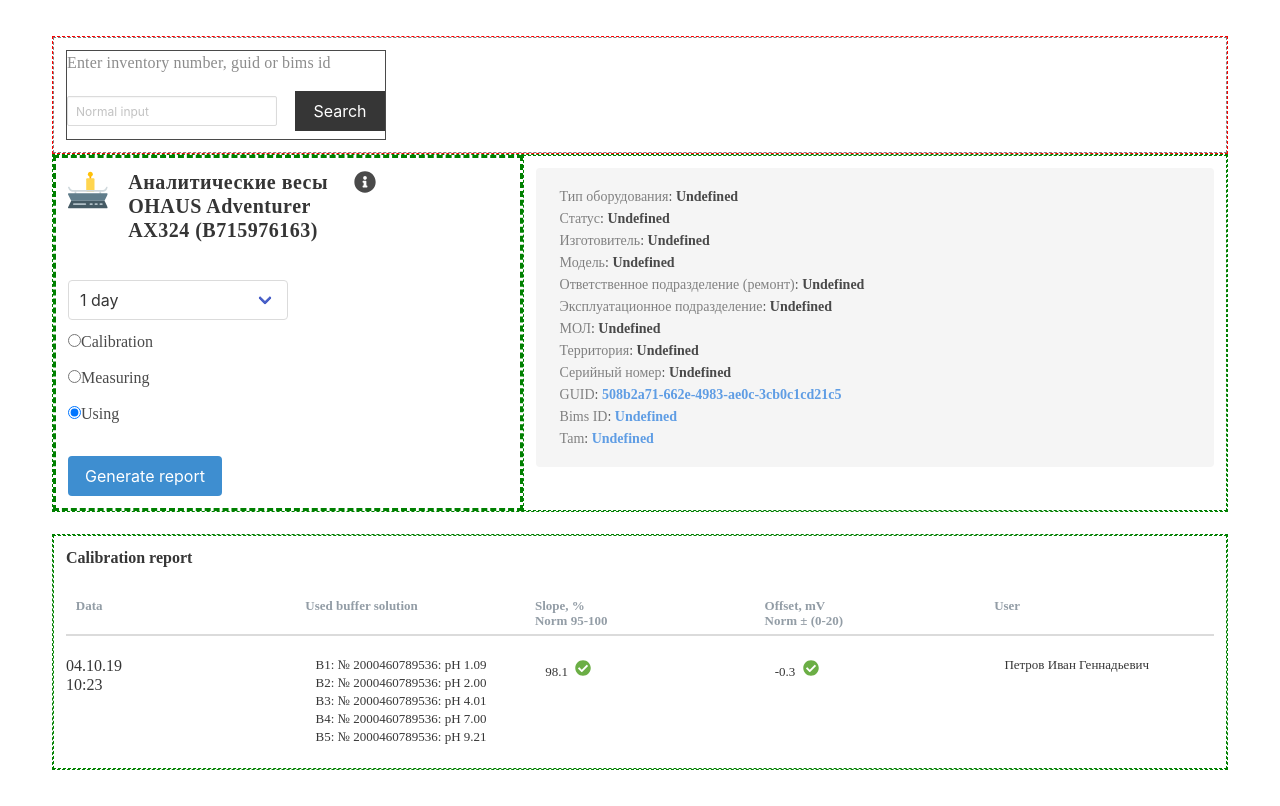
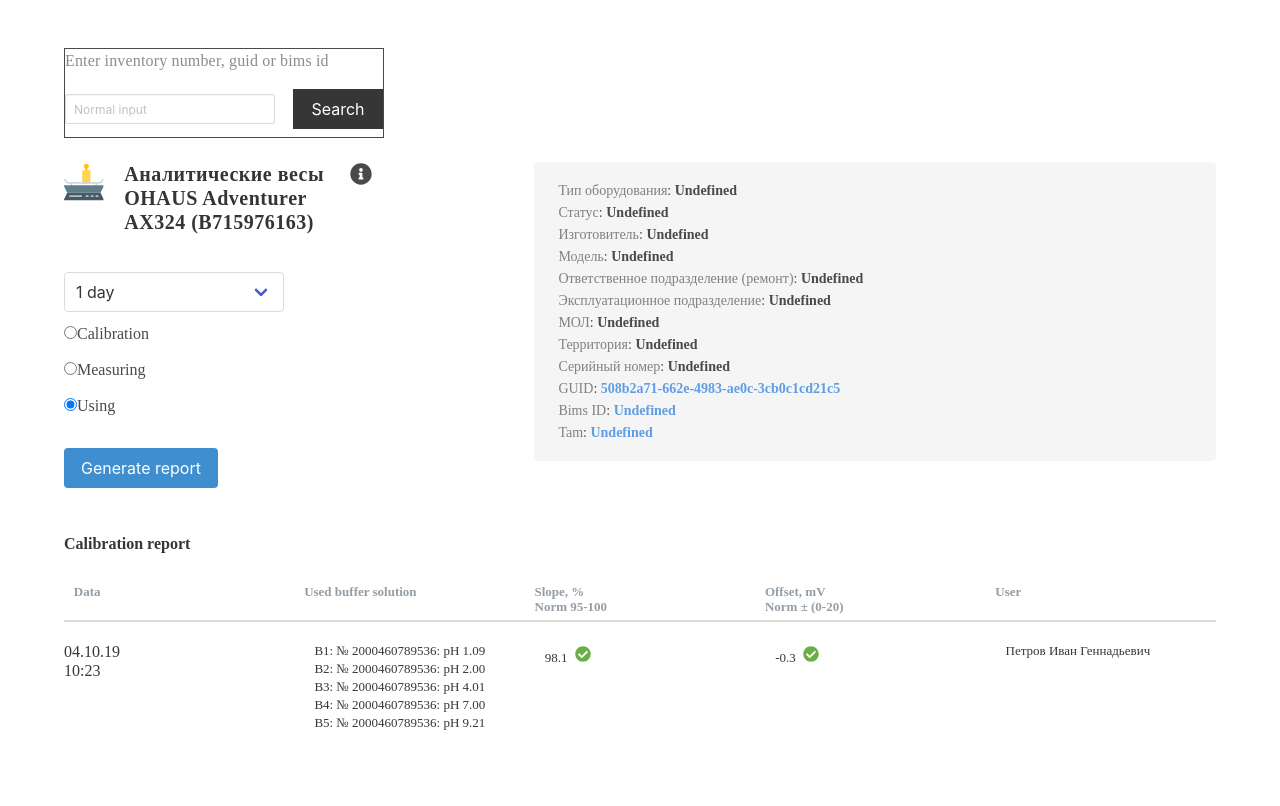
Before and after one commit to shutemov/biocad-test-task, a Vue app in the folder instrument-calibration-report-page/: page / in a window 1280 px wide. Built offline with nearby package versions, Linux system fonts and the light colour scheme; a web font is replaced by a local one; what bulma-checkradio, bulma-tooltip would draw is missing.

Commit message:
Update InsrumentCalibrationReportPage.vue
Minor styles fixes.
Added store getter for getting found devices from head/FilterDevices.vue

```diff
--- a/instrument-calibration-report-page/src/components/InsrumentCalibrationReportPage.vue
+++ b/instrument-calibration-report-page/src/components/InsrumentCalibrationReportPage.vue
@@ -2,16 +2,16 @@
     <div class="container" id="main-container">
 
         <!--       HEAD BLOCK        -->
-        <div class="columns" style="border: 1px dashed red;">
-            <div class="column" style="border: 1px dashed gray;">
+        <div class="columns">
+            <div class="column">
                 <filter-devices></filter-devices>
             </div>
         </div>
 
         <!--        BODY  BLOCK      -->
-        <div class="columns " style="border: 1px dashed green;">
+        <div class="columns ">
             <!--            LEFT SIDE              -->
-            <div class="column is-two-fifths" style="border: 3px dashed green;">
+            <div class="column is-two-fifths">
 
                 <!--        UNIT NAME     -->
                 <unit-name></unit-name>
@@ -25,14 +25,14 @@
             </div>
 
             <!--            RIGHT SIDE             -->
-            <div class="column" style="border: 1px dashed green;">
-                <device-info></device-info>
+            <div class="column">
+                <device-info :device="getDevice"></device-info>
             </div>
         </div>
 
         <!--        FOOTER BLOCK      -->
-        <div class="columns" style="border: 1px dashed green;margin-top: 10px;">
-            <div class="column" style="border: 1px dashed green;">
+        <div class="columns" style="margin-top: 10px;">
+            <div class="column">
                 <report-app></report-app>
             </div>
         </div>
@@ -46,6 +46,7 @@
     import reportFilters from '@/components/body/ReportFilters'
     import deviceInfo from '@/components/body/DeviceInfo'
     import reportApp from '@/components/footer/Report'
+    import {mapGetters} from "vuex";
 
 
     export default {
@@ -55,6 +56,21 @@
         },
         props: {
             msg: String
+        },
+
+        data() {
+            return {
+
+            }
+        },
+
+        computed: {
+            ...mapGetters(['getFoundDevice']),
+
+            getDevice(){
+                return this.getFoundDevice
+            }
+
         }
     }
 </script>
@@ -72,7 +88,7 @@
     #body-block {
         display: flex;
         flex-flow: wrap row;
-        border: 1px solid;
+        /*border: 1px solid;*/
         width: auto;
         /*height: 330px;*/
         margin-top: 30px;
```
